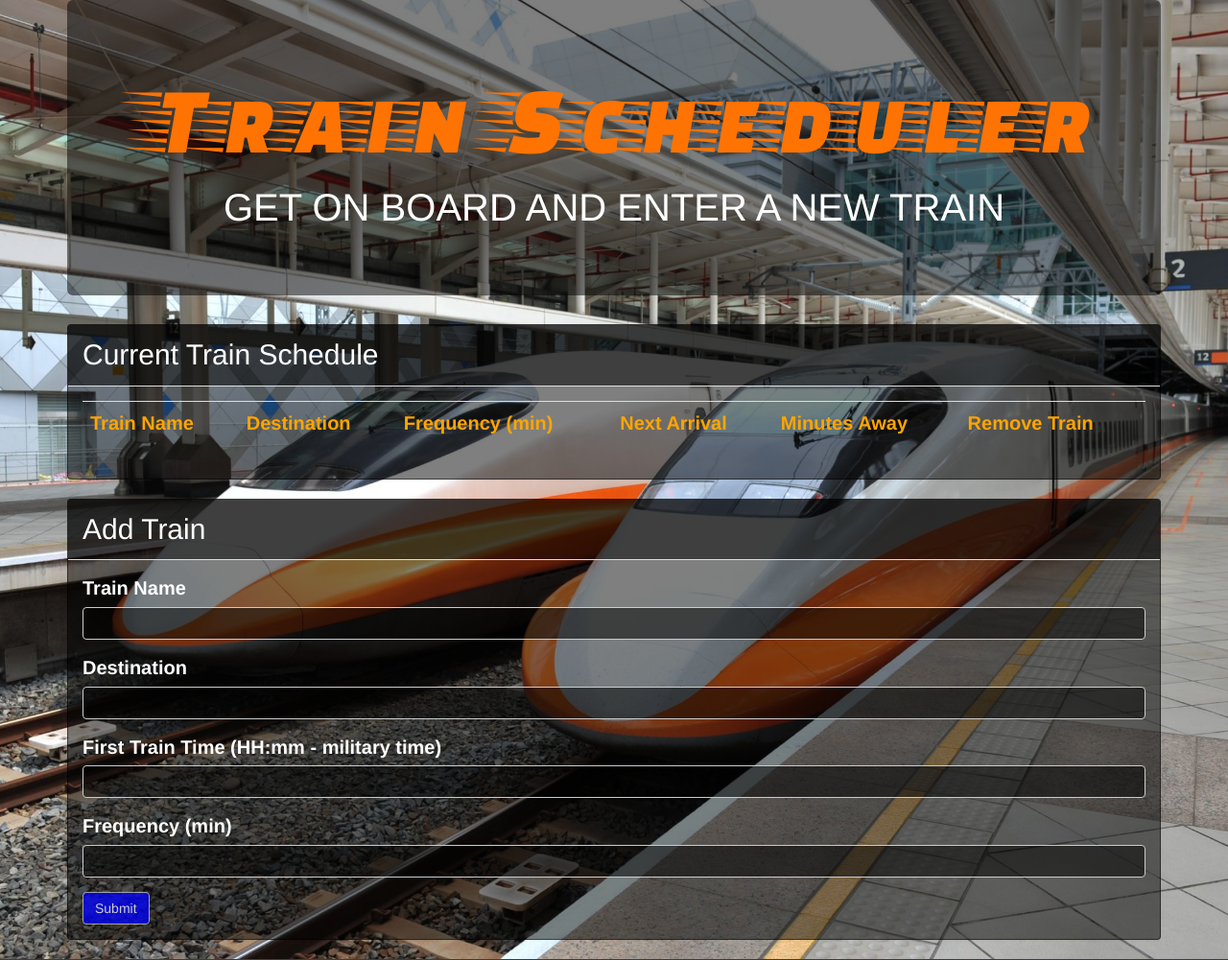
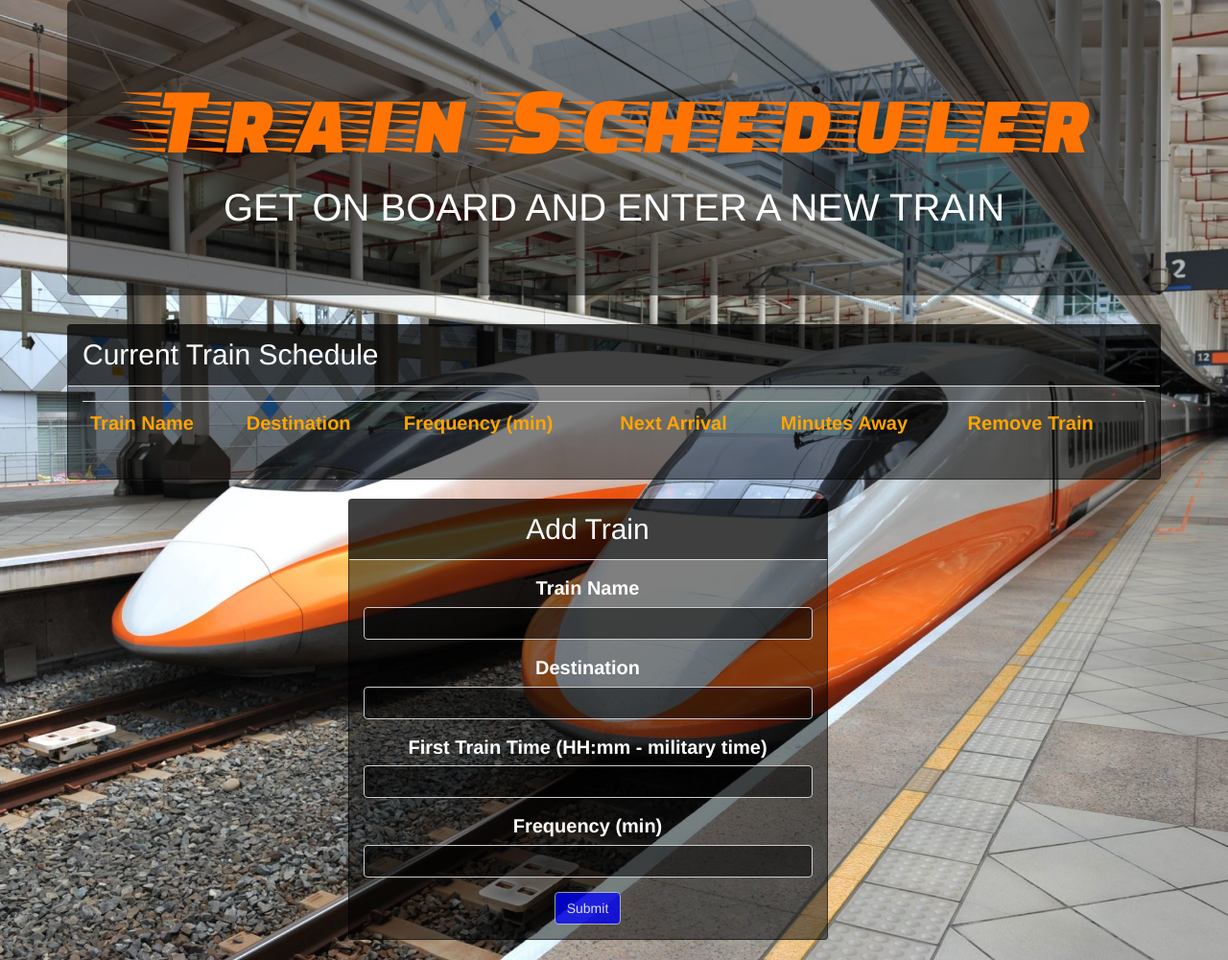
Before and after one commit to rixgithub/Train-Scheduler, a PHP site: page / in a window 1280 px wide. Shown: the whole page at 96% size. Run offline with PHP 8.4, Linux system fonts and the light colour scheme; lists and menus that the app fills with data are empty; some libraries are stand-ins or nearby versions.

Commit message:
styled form

```diff
--- a/index.html
+++ b/index.html
@@ -46,8 +46,11 @@
 		</div>
 
 		<div class="row">
-			<div class="col-xs-12">
-				<div class="panel panel-default">
+
+			<div class="col-xs-3"></div>
+
+			<div class="col-xs-6">
+				<div class="panel panel-default" id="addTrainForm">
 					<!-- Default panel contents -->
 					<div class="panel-heading">Add Train</div>
 						<div class="panel-body">
@@ -74,6 +77,9 @@
 					</div>
 				</div>
 			</div>
+
+			<div class="col-xs-3"></div>
+
 		</div>
 
 </div>
--- a/style.css
+++ b/style.css
@@ -49,6 +49,15 @@ label {
 	color: white;
 }
 
+#addTrainRow {
+	text-align: center;
+}
+
+#addTrainForm {
+	text-align: center;
+	max-width: 500px;
+}
+
 .btn {
 	background-color: blue;
 	opacity: 0.75;
```
